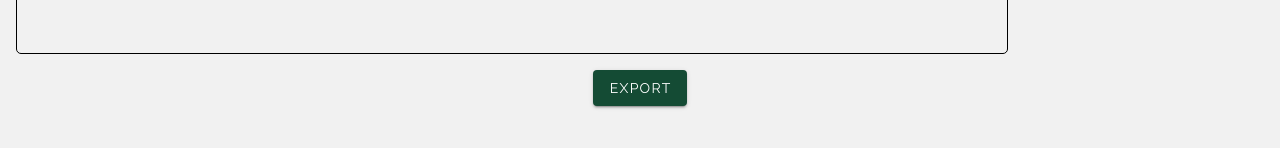
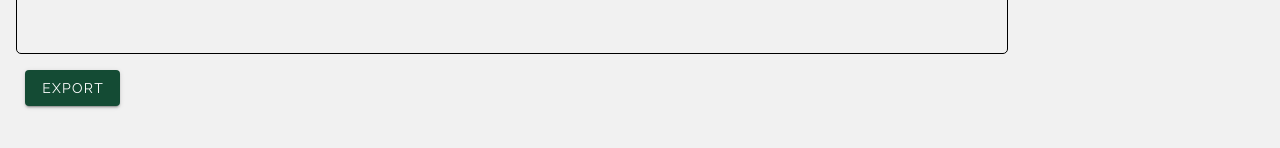
Before and after one commit to capstone-2-schedule-planner/frontend, a Vue app in the folder schedule-planner/: page /Scheduler in a window 1280 px wide. Shown: the part 640-788 px from the top of the page. Built offline with nearby package versions, Linux system fonts and the light colour scheme.

Commit message:
moved export button

```diff
--- a/schedule-planner/src/views/Scheduler.vue
+++ b/schedule-planner/src/views/Scheduler.vue
@@ -924,7 +924,8 @@ export default {
 
 .export{
   display: flex;
-  justify-content:space-evenly;
+  margin-left: 25px;
+  justify-content:flex-start;
   align-items: center;
 }
 
```
